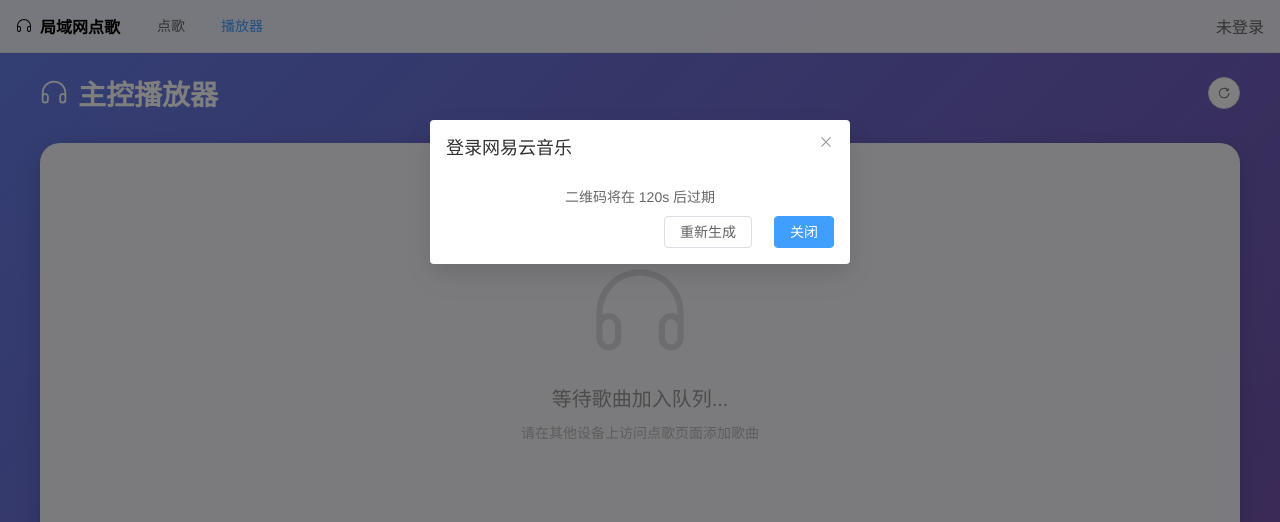
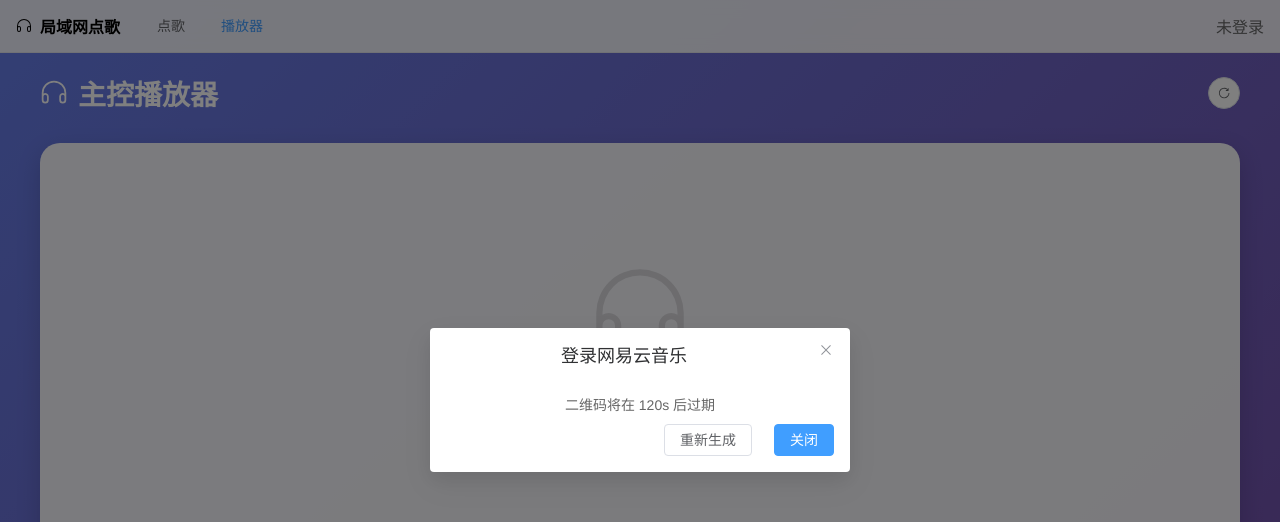
Before and after one commit to 1506620085/LanSong, a Vue app in the folder client/: page /player in a window 1280 px wide. Shown: the top 522 px of the page. Built offline with nearby package versions, Linux system fonts and the light colour scheme; no server answers.

Commit message:
优化扫码登录功能

```diff
--- a/client/src/App.vue
+++ b/client/src/App.vue
@@ -2,11 +2,28 @@
   <div id="app">
     <NavBar />
     <router-view />
+    <LoginDialog ref="loginDialogRef" />
   </div>
 </template>
 
 <script setup>
+import { ref, onMounted, onUnmounted } from 'vue'
 import NavBar from './components/NavBar.vue'
+import LoginDialog from './components/LoginDialog.vue'
+
+const loginDialogRef = ref(null)
+
+function handleOpenLogin() {
+  loginDialogRef.value?.open()
+}
+
+onMounted(() => {
+  window.addEventListener('open-login-dialog', handleOpenLogin)
+})
+
+onUnmounted(() => {
+  window.removeEventListener('open-login-dialog', handleOpenLogin)
+})
 </script>
 
 <style>
--- a/client/src/components/LoginDialog.vue
+++ b/client/src/components/LoginDialog.vue
@@ -1,5 +1,13 @@
 <template>
-  <el-dialog v-model="visible" title="登录网易云音乐" width="420px" :close-on-click-modal="false">
+  <el-dialog
+    v-model="visible"
+    title="登录网易云音乐"
+    width="420px"
+    :close-on-click-modal="false"
+    :append-to-body="true"
+    :center="true"
+    align-center
+  >
     <div v-if="loading" class="center">
       <el-icon class="spin"><Loading /></el-icon>
       <div class="hint">正在生成二维码...</div>
@@ -120,3 +128,10 @@
 .status .warn { color: #e6a23c; }
 .actions { display: flex; justify-content: flex-end; gap: 10px; }
 </style>
+
+<style>
+/* 确保弹窗在页面中央显示，不受父组件影响 */
+.el-dialog__wrapper {
+  z-index: 2000 !important;
+}
+</style>
--- a/client/src/components/NavBar.vue
+++ b/client/src/components/NavBar.vue
@@ -28,7 +28,6 @@
         未登录
       </div>
     </div>
-    <LoginDialog ref="loginRef" />
   </div>
 </template>
 
@@ -37,14 +36,13 @@
 import { useRoute } from 'vue-router'
 import { Headset } from '@element-plus/icons-vue'
 import { authState, fetchAuthStatus, logout } from '../utils/auth'
-import LoginDialog from './LoginDialog.vue'
 
 const route = useRoute()
-const loginRef = ref(null)
 const menuVisible = ref(false)
 
 function openLogin() {
-  loginRef.value?.open()
+  // 通过事件通知 App.vue 打开登录弹窗
+  window.dispatchEvent(new CustomEvent('open-login-dialog'))
 }
 
 async function refresh() {
--- a/client/src/views/Player.vue
+++ b/client/src/views/Player.vue
@@ -167,8 +167,6 @@
         @pause="isPlaying = false"
         @error="handleError"
       />
-      <!-- 登录弹窗（仅播放器页自动弹出） -->
-      <LoginDialog ref="loginRef" />
     </div>
   </div>
 </template>
@@ -184,10 +182,8 @@
 import socket from '../utils/socket'
 import { formatDuration } from '../utils/format'
 import { authState, fetchAuthStatus } from '../utils/auth'
-import LoginDialog from '../components/LoginDialog.vue'
 
 const audioRef = ref(null)
-const loginRef = ref(null)
 const currentSong = ref(null)
 const queue = ref([])
 const isPlaying = ref(false)
@@ -397,7 +393,10 @@
   // 检查登录状态，未登录则 1s 后自动弹出
   fetchAuthStatus().then(() => {
     if (!authState.isLoggedIn) {
-      setTimeout(() => loginRef.value?.open(), 1000)
+      // 通过事件通知 App.vue 打开登录弹窗
+      setTimeout(() => {
+        window.dispatchEvent(new CustomEvent('open-login-dialog'))
+      }, 1000)
     }
   })
 
```
